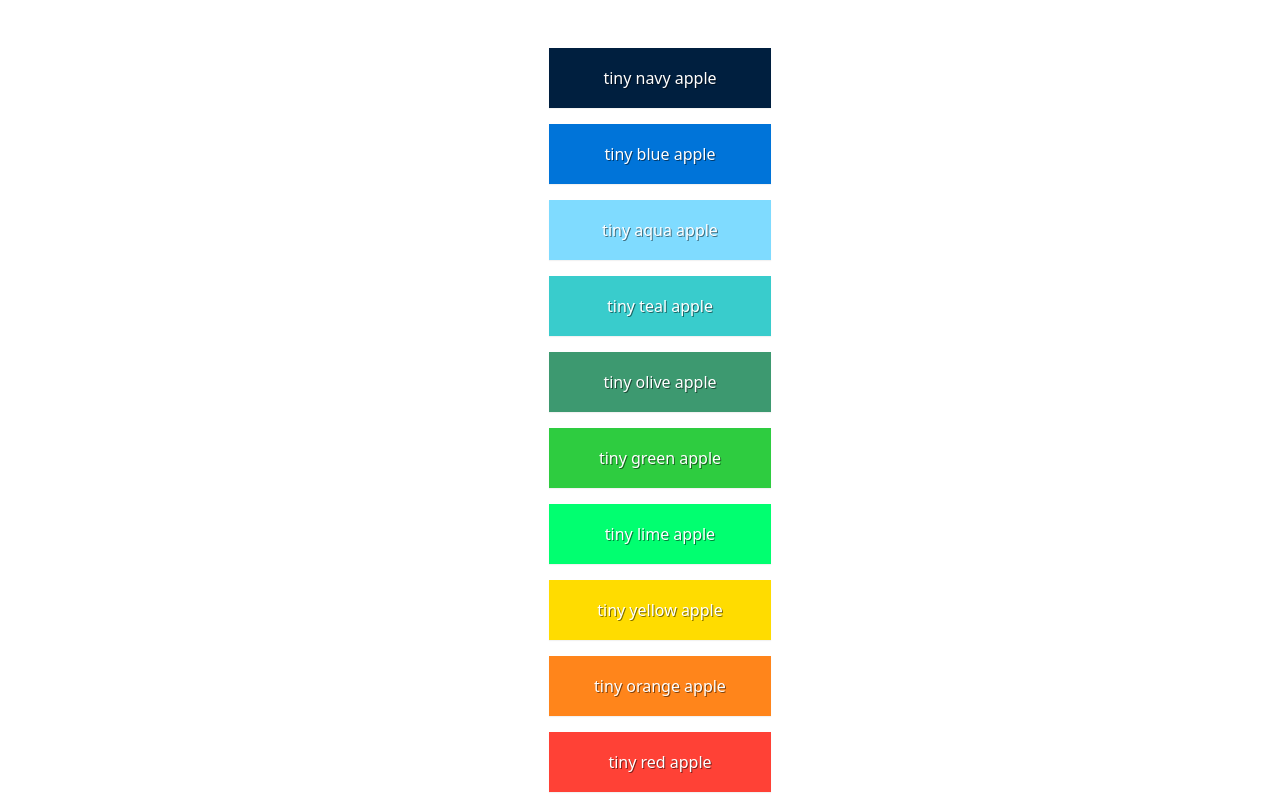
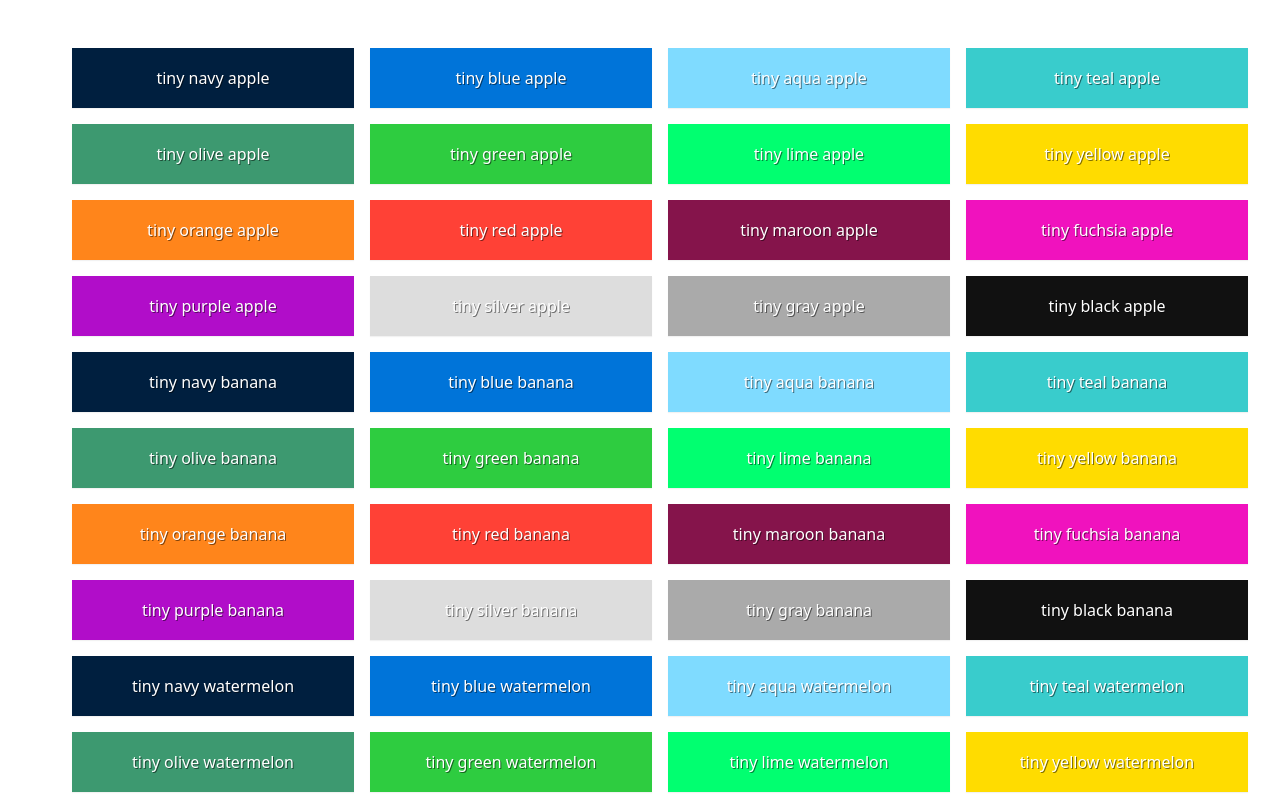
Before and after one commit to kodeman14/close-eng-code, a React (Vite) app: page / in a window 1280 px wide. Shown: the top 800 px of the page. Built offline with nearby package versions, Linux system fonts and the light colour scheme.

Commit message:
css changes to highlight item

```diff
--- a/src/List.jsx
+++ b/src/List.jsx
@@ -21,6 +21,7 @@ const List = ({ items }) => {
             key={item.name}
             className={`
               List__item List__item--${item.color}
+              ${selected.includes(item.name) ? 'List__item--active' : ''}
             `}
             onClick={() => handleSelect(item.name)}
           >
--- a/src/assets/List.css
+++ b/src/assets/List.css
@@ -1,17 +1,30 @@
 .List {
-    margin: 16px;
-    display: grid;
-    grid-template-columns: repeat(auto-fill, minmax(150px, 1fr));
-    grid-auto-rows: 60px;
-    grid-gap: 16px;
+  display: flex;
+  flex-wrap: wrap;
+  justify-content: space-between;
+  gap: 1rem;
 }
 
 .List__item {
   line-height: 60px;
   text-align: center;
   color: white;
+  flex: 1 0 21%;
+  display: flex;
+  align-items: center;
+  justify-content: center;
+  list-style-type: none;
   text-shadow: 1px 1px rgba(0, 0, 0, 0.5);
   box-shadow: 0px 1px 1px 0px rgba(0, 0, 0, 0.05);
+}
+
+.List__item:hover {
+  cursor: pointer;
+}
+
+.List__item--active {
+  font-weight: bold;
+  border: 2px #fff dashed;
 }
 
 /* Taken from https://clrs.cc/ */
```
Lines whose indentation alone changed are shown as unchanged.
